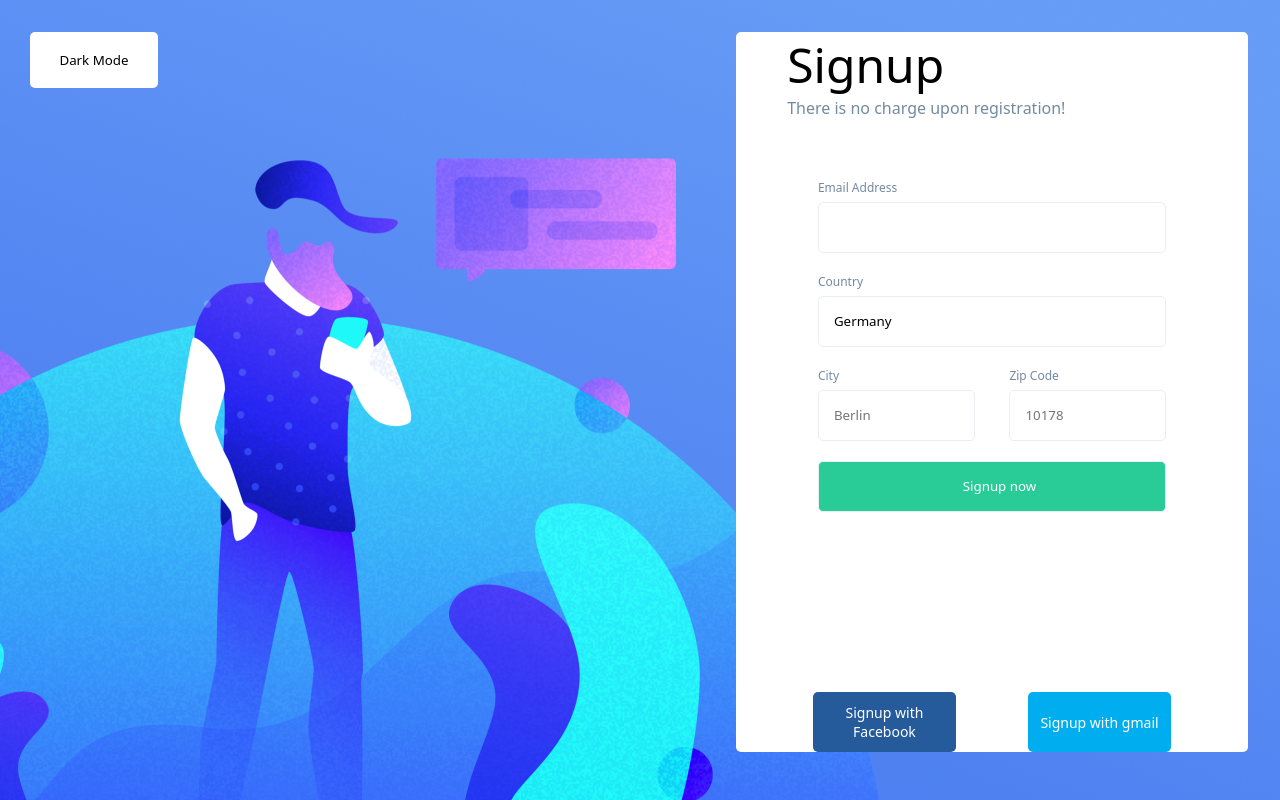
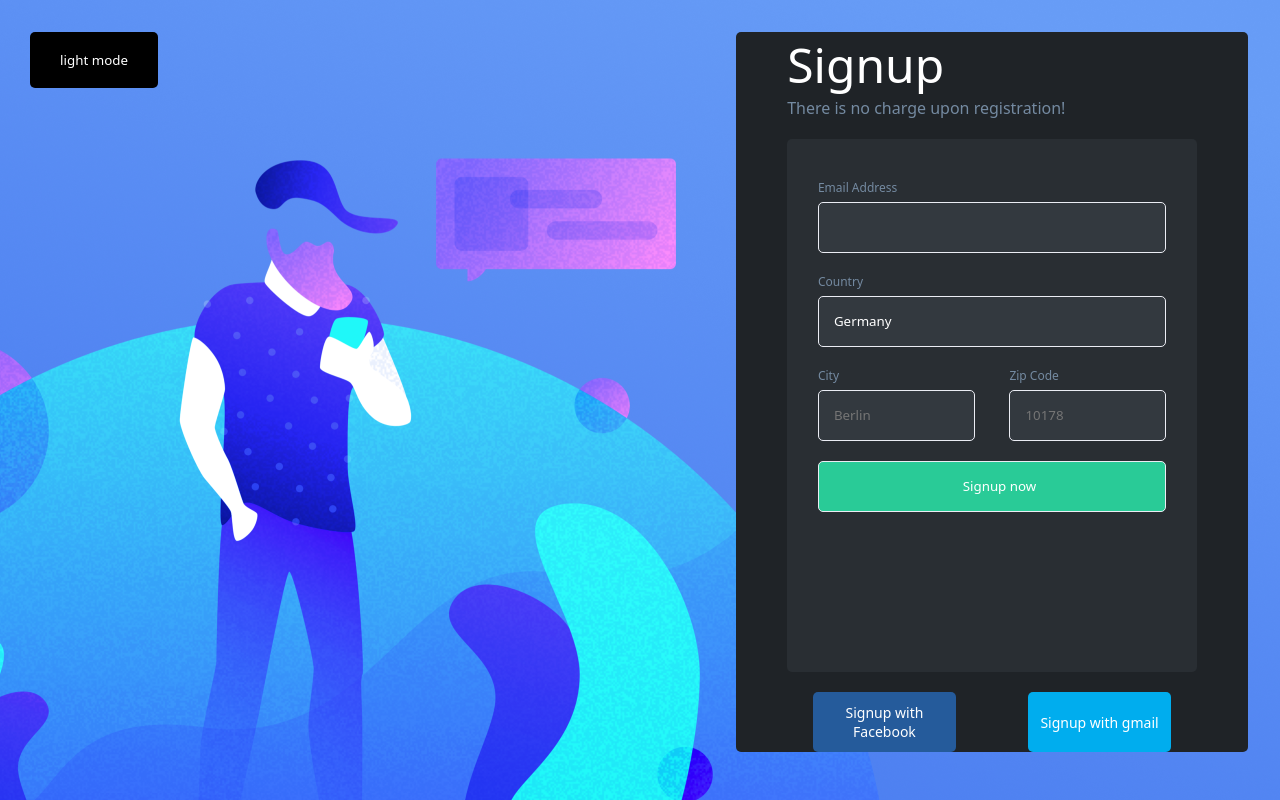
Before and after one commit to gogabarnabishvili/Signup, a plain HTML site: page index.html in a window 1280 px wide. Both pictures are taken after a click on the button "Dark Mode". Drawn offline with Linux system fonts and the light colour scheme.

Commit message:
dark mode

```diff
--- a/index.html
+++ b/index.html
@@ -12,12 +12,12 @@
 <body>
     <main class="displayFlex ">
         <button class="darkMode darkModeBtn" onclick="darkMode()">Dark Mode</button>
-        <section class="displayFlex sectionForm darkMode">
+        <section class="displayFlex sectionForm">
             <header>
-                <h1>Signup</h1>
+                <h1 id="title">Signup</h1>
                 <p>There is no charge upon registration!</p>
             </header>
-            <div class="regForm displayFlex darkModeForm">
+            <div class="regForm displayFlex">
                 <form action="" class="displayFlex ">
                     <label for="">
                     Email Address
@@ -42,7 +42,7 @@
                     </label>
                         <label for="" class="smollIput">
                         Zip Code
-                        <input  type="number" name="" id="" placeholder="10178" required>
+                        <input  type="number"name="" id="" placeholder="10178" required>
                     </label>
                     </div>
                     <input class="btnInput" type="submit" value="Signup now">
--- a/scrypt.js
+++ b/scrypt.js
@@ -1,12 +1,21 @@
 const section = document.querySelector(".sectionForm");
 const fomrDiv = document.querySelector(".regForm")
 const fomrInput = document.querySelectorAll("input");
-console.log(fomrInput)
+const title = document.querySelector("#title");
+const darkModeBtn = document.querySelector(".darkModeBtn");
+
 
 function darkMode() {
+    darkModeBtn.classList.toggle("darkBtn")
+    if (darkModeBtn.textContent === "Dark Mode") {
+        darkModeBtn.innerHTML = "light mode";
+    } else {
+        darkModeBtn.innerHTML = "Dark Mode";
+    }
+    title.classList.toggle("darkColor");
     section.classList.toggle("darkMode");
     fomrDiv.classList.toggle("darkModeForm");
-    fomrInput.style.backgroundColor = "#33393F"
-        // fomrInput.classList.toggle("darkInput");
-
+    for (let i = 0; i < fomrInput.length; i++) {
+        fomrInput[i].classList.toggle("darkInput")
+    }
 }
--- a/style.css
+++ b/style.css
@@ -36,6 +36,7 @@ main {
     background-color: #fff;
     margin: 2.5%;
     border-radius: 5px;
+    transition: 2s;
 }
 
 header {
@@ -45,6 +46,7 @@ header {
 header h1 {
     font-size: 48px;
     font-weight: 400;
+    transition: 2s;
 }
 
 header p {
@@ -58,6 +60,7 @@ header p {
     width: 80%;
     height: 100%;
     border-radius: 5px;
+    transition: 2s;
 }
 
 .regForm form {
@@ -84,11 +87,11 @@ header p {
     border: 1px solid #EBEDF4;
     border-radius: 5px;
     padding-left: 15px;
+    transition: 2s;
 }
 
-.btnInput {
-    background-color: #29CB97;
-    color: #fff;
+input::-webkit-inner-spin-button {
+    -webkit-appearance: none;
 }
 
 .smollIput {
@@ -119,19 +122,39 @@ header p {
 /* dark mode */
 
 .darkMode {
-    background-color: black;
+    background-color: #1F2327;
+    transition: 2s;
 }
 
 .darkModeForm {
     background-color: #292E33;
+    transition: 2s;
 }
 
 .darkInput {
     color: #fff;
     background-color: #33393F;
+    transition: 2s;
 }
 
 .darkModeBtn {
     background-color: #fff;
     color: black;
+    transition: 2s;
 }
+
+.darkColor {
+    color: #fff;
+    transition: 2s;
+}
+
+.darkBtn {
+    background-color: black;
+    color: #fff;
+    transition: 2s;
+}
+
+.btnInput {
+    background-color: #29CB97;
+    color: #fff;
+}
```
